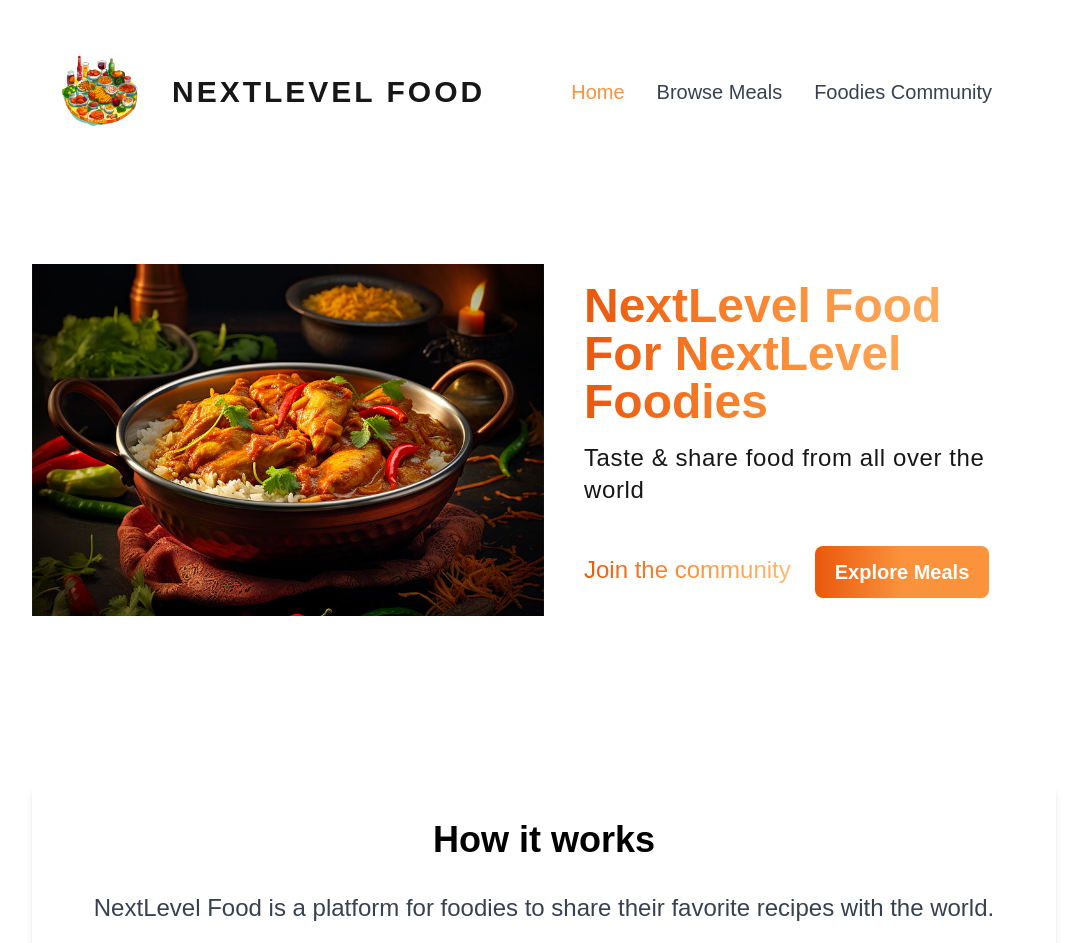
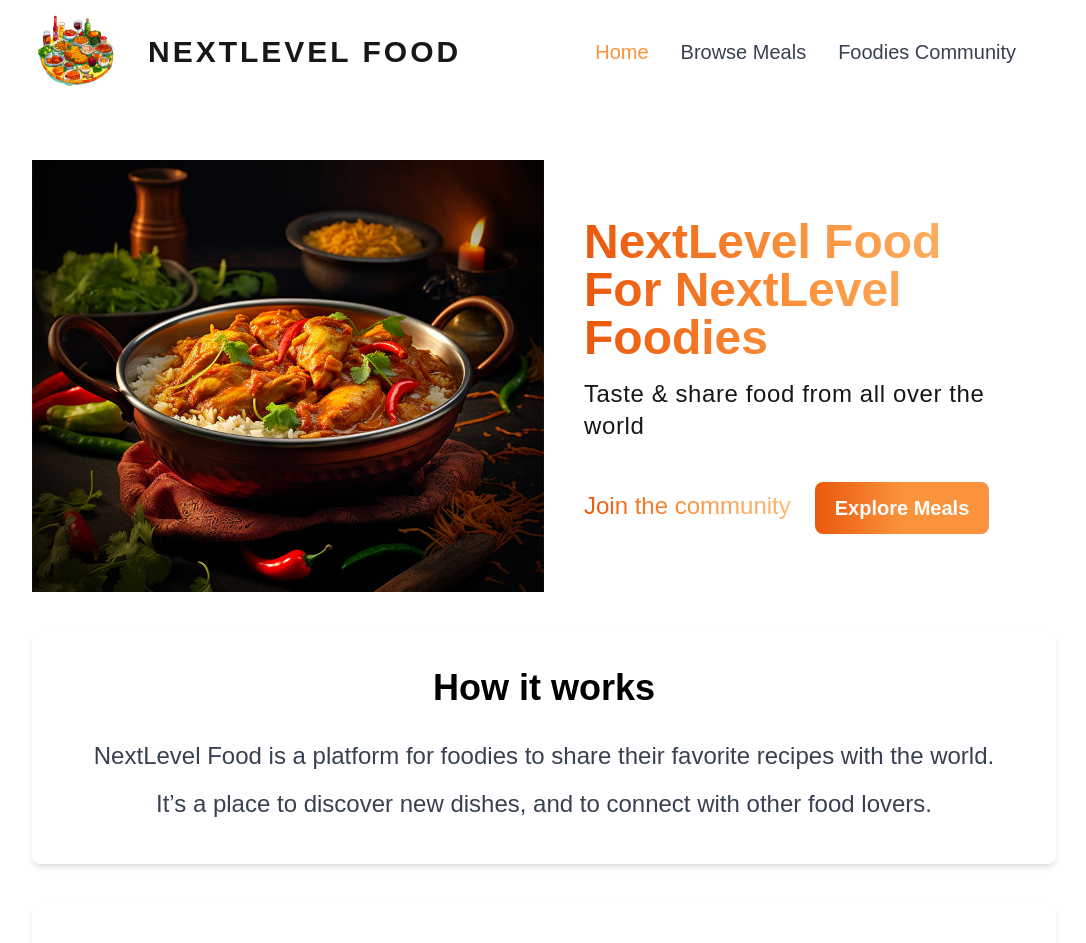
Before and after one commit to SudhakarBansal/nextjs-learning, a Next.js app in the folder foodies/: page / in a window 1280 px wide. Shown: the top 943 px of the page, without its empty margins (96-1182 px from the left). Built offline with nearby package versions, Linux system fonts and the light colour scheme.

Commit message:
complete meals slug page

```diff
--- /dev/null
+++ b/foodies/src/actions/meals.js
@@ -0,0 +1,14 @@
+import sql from "better-sqlite3";
+
+const db = sql("meals.db");
+
+export async function getMeals() {
+  await new Promise((resolve) => setTimeout(resolve, 2000));
+  // throw new Error("Error fetching data...");
+  return db.prepare("SELECT * FROM meals").all();
+}
+
+
+export function getMealBySlug(slug) {
+    return db.prepare("SELECT * FROM meals WHERE slug =  ?").get(slug);
+}
--- a/foodies/src/app/layout.js
+++ b/foodies/src/app/layout.js
@@ -22,9 +22,9 @@ export default function RootLayout({ children }) {
   return (
     <html lang="en">
       <body
-        className={`${geistSans.variable} ${geistMono.variable} antialiased`}
+        className={`${geistSans.variable} ${geistMono.variable} antialiased px-6 md:px-32`}
       >
-        <Navbar/>
+        <Navbar />
         {children}
       </body>
     </html>
--- /dev/null
+++ b/foodies/src/app/meals/[mealsSlug]/page.jsx
@@ -0,0 +1,39 @@
+import { getMealBySlug } from "@/actions/meals";
+import Image from "next/image";
+
+export default function MealDetailsPage({ params }) {
+  const meal = getMealBySlug(params.mealsSlug);
+  const recipie = meal.instructions.replace(/\n/g, "<br/>");
+
+  return (
+    <>
+      <header className="flex flex-col md:flex-row justify-between items-center">
+        <div className="w-full md:w-1/2 flex justify-center mb-8 md:mb-0 h-[27rem] relative overflow-hidden">
+          <Image
+            src={meal.image}
+            alt={meal.title}
+            fill
+            className="object-cover"
+          />
+        </div>
+        <div className="w-full md:w-1/2 flex flex-col items-start md:px-10">
+          <h1 className=" text-4xl md:text-5xl font-extrabold uppercase md:leading-snug">
+            {meal.title}
+          </h1>
+          <p className="bg-gradient-to-r from-orange-600 via-orange-400 to-orange-300 bg-clip-text text-transparent text-xl md:text-2xl my-4 tracking-wide">
+            by {meal.creator}
+          </p>
+          <div className="flex flex-col sm:flex-row text-lg">
+            {meal.summary}
+          </div>
+        </div>
+      </header>
+      <main className="flex flex-col items-center mt-10 md:p-9 p-6">
+        <h2 className="text-3xl md:text-4xl text-black dark:text-white font-bold mb-6">
+          Recipe
+        </h2>
+        <p className=" bg-white dark:bg-gray-800 rounded-lg shadow-md p-7" dangerouslySetInnerHTML={{ __html: recipie }}></p>
+      </main>
+    </>
+  );
+}
--- a/foodies/src/app/meals/page.jsx
+++ b/foodies/src/app/meals/page.jsx
@@ -5,7 +5,7 @@ import FetchMeals from "@/components/Meals/FetchMeals";
 
 const Mealspage = async () => {
   return (
-    <div className="px-6 md:px-32 md:py-16">
+    <div className="">
       <MealsHeader />
       <Suspense fallback={<Loader />}>
         <FetchMeals/>
--- a/foodies/src/app/page.js
+++ b/foodies/src/app/page.js
@@ -4,7 +4,7 @@ export default function Home() {
   return (
     <>
       <Header />
-      <TextContent/>
+      <TextContent />
     </>
   );
 }
--- a/foodies/src/components/Home/Header/Header.jsx
+++ b/foodies/src/components/Home/Header/Header.jsx
@@ -3,7 +3,7 @@ import HeaderText from "./HeaderText";
 
 const Header = () => {
   return (
-    <header className="flex flex-col md:flex-row justify-between items-center md:px-32 md:py-16 px-6 py-8">
+    <header className="flex flex-col md:flex-row justify-between items-center">
       <HeaderSlideShow />
       <HeaderText />
     </header>
--- a/foodies/src/components/Home/Header/HeaderSlideShow.jsx
+++ b/foodies/src/components/Home/Header/HeaderSlideShow.jsx
@@ -17,7 +17,7 @@ const HeaderSlideShow = () => {
   }, []);
 
   return (
-    <div className="w-full md:w-1/2 flex justify-center mb-8 md:mb-0 h-[22rem] relative overflow-hidden">
+    <div className="w-full md:w-1/2 flex justify-center mb-8 md:mb-0 h-[27rem] relative overflow-hidden">
       {images.map((image, index) => (
         <Image
           key={index}
--- a/foodies/src/components/Home/MainContent/TextContent.jsx
+++ b/foodies/src/components/Home/MainContent/TextContent.jsx
@@ -2,7 +2,7 @@ import Section from "./SectionHomePage";
 
 export default function TextContent() {
   return (
-    <main className="md:px-32 md:py-16 px-6 py-8">
+    <main>
       <Section
         title="How it works"
         content={[
--- a/foodies/src/components/Meals/FetchMeals.jsx
+++ b/foodies/src/components/Meals/FetchMeals.jsx
@@ -1,4 +1,4 @@
-import { getMeals } from "@/lib/meals";
+import { getMeals } from "@/actions/meals";
 import MealsGrid from "./MealsGrid";
 
 export default async function FetchMeals() {
--- a/foodies/src/components/Navbar/Navbar.jsx
+++ b/foodies/src/components/Navbar/Navbar.jsx
@@ -11,8 +11,8 @@ export default function Navbar() {
   const [isOpen, setIsOpen] = useState(false);
 
   return (
-    <nav className="bg-transparent w-full lg:h-24 z-20 lg:px-32 lg:py-20 mb-10">
-      <div className="container px-6 py-3 h-full mx-auto lg:flex lg:justify-between lg:items-center">
+    <nav className="bg-transparent w-full lg:h-24 z-20 lg:pb-20 lg:pt-10 mb-10">
+      <div className="container py-3 h-full mx-auto lg:flex lg:justify-between lg:items-center">
         <div className="flex items-center justify-between m-1">
           <div className="flex flex-row items-center max-w-full">
             <Link
```
Also changed, not shown: foodies/src/lib/meals.js (deleted, +0 -9 lines).
